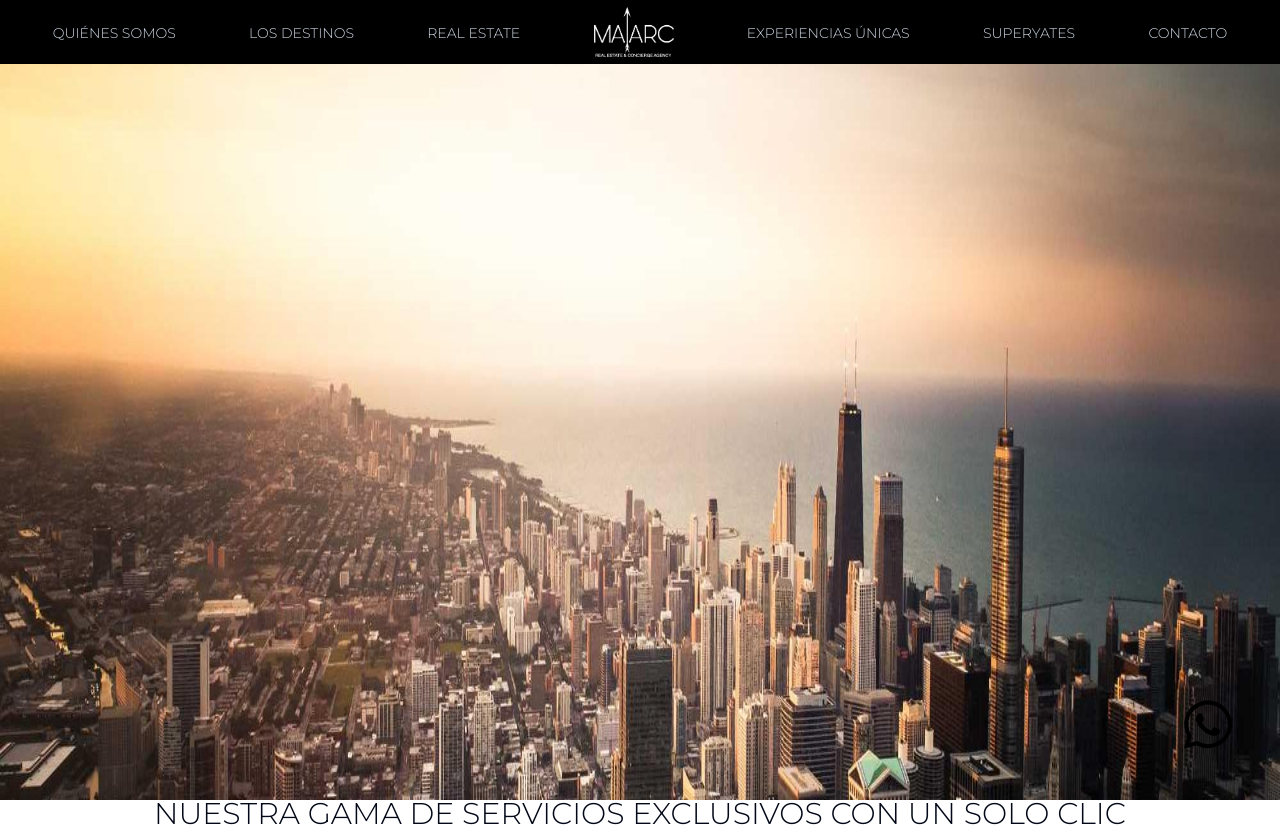
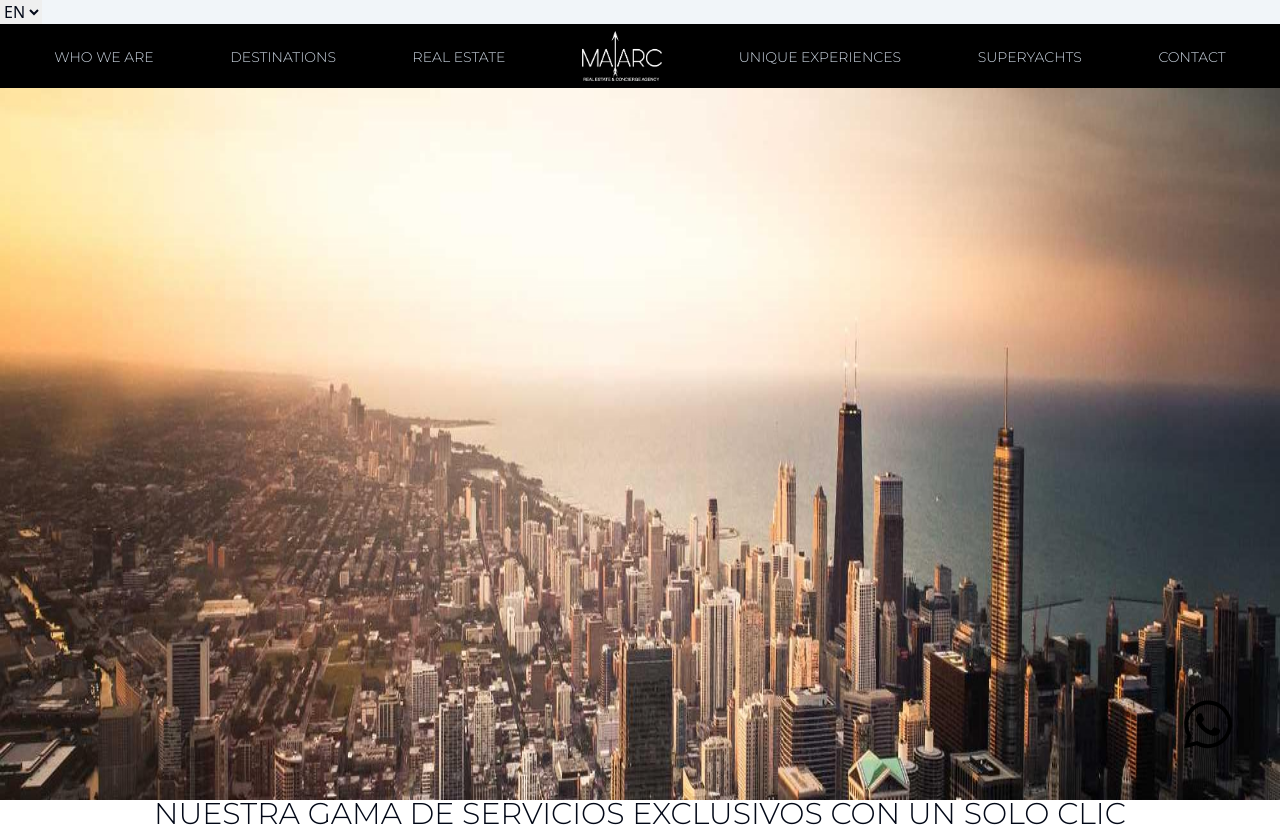
Before and after one commit to cristiancoppari/maiarc-next, a Next.js app: page / in a window 1280 px wide. Shown: the top 827 px of the page. Built offline with nearby package versions, Linux system fonts and the light colour scheme.

Commit message:
add lang

```diff
--- a/next.config.js
+++ b/next.config.js
@@ -1,4 +1,9 @@
 /** @type {import('next').NextConfig} */
-const nextConfig = {}
+const nextConfig = {
+  i18n: {
+    locales: ["en", "es"],
+    defaultLocale: "en",
+  },
+};
 
-module.exports = nextConfig
+module.exports = nextConfig;
--- a/src/components/Header/Header.tsx
+++ b/src/components/Header/Header.tsx
@@ -1,46 +1,30 @@
-"use client";
+import { useState, ChangeEvent } from "react";
 
+import { es } from "@/lang/es";
+import { en } from "@/lang/en";
+
+import { useRouter } from "next/router";
 import Image from "next/image";
 import Link from "next/link";
-import { useState } from "react";
+
 import { cn } from "@/lib/utils";
 import useDesktop from "@/hooks/useDesktop";
 import Burger from "@/components/Buttons/Burger/Burger";
 import logo from "@/assets/images/logo.png";
 
-const nav_links_left = [
-  {
-    label: "Quiénes somos",
-    href: "/",
-  },
-  {
-    label: "Los destinos",
-    href: "/destinos",
-  },
-  {
-    label: "Real Estate",
-    href: "/real-estate",
-  },
-];
-
-const nav_links_right = [
-  {
-    label: "Experiencias únicas",
-    href: "/experiencias-unicas",
-  },
-  {
-    label: "Superyates",
-    href: "/superyates",
-  },
-  {
-    label: "Contacto",
-    href: "/contacto",
-  },
-];
-
 function Header() {
   const [isMenuOpen, setIsMenuOpen] = useState(false);
   const [isDesktop] = useDesktop();
+
+  const router = useRouter();
+  const { locale } = router;
+
+  const t = locale === "es" ? es : en;
+
+  const changeLanguage = (e: ChangeEvent<HTMLSelectElement>) => {
+    const locale = e.target.value;
+    void router.push(router.pathname, router.asPath, { locale });
+  };
 
   const toggleMenu = () => {
     setIsMenuOpen(!isMenuOpen);
@@ -48,6 +32,12 @@ function Header() {
 
   return (
     <header className="header fixed left-0 top-0 z-10 w-full bg-black">
+      <div className="bg-slate-100">
+        <select onChange={changeLanguage} defaultValue={locale}>
+          <option value="es">ES</option>
+          <option value="en">EN</option>
+        </select>
+      </div>
       <div
         className={cn(
           "container mx-auto flex h-16 items-center justify-between p-4 md:justify-center",
@@ -76,7 +66,7 @@ function Header() {
             isMenuOpen && "bg-black",
           )}
         >
-          {nav_links_left.map((link) => {
+          {t.nav_links_left.map((link) => {
             return (
               <li className="p-4 text-center md:p-0" key={link.label}>
                 <Link
@@ -99,7 +89,7 @@ function Header() {
             </Link>
           )}
 
-          {nav_links_right.map((link) => {
+          {t.nav_links_right.map((link) => {
             return (
               <li className="p-4 text-center md:p-0" key={link.label}>
                 <Link
--- /dev/null
+++ b/src/lang/en.tsx
@@ -0,0 +1,30 @@
+export const en = {
+  nav_links_left: [
+    {
+      label: "Who we are",
+      href: "/",
+    },
+    {
+      label: "Destinations",
+      href: "/destinos",
+    },
+    {
+      label: "Real Estate",
+      href: "/real-estate",
+    },
+  ],
+  nav_links_right: [
+    {
+      label: "Unique Experiences",
+      href: "/experiencias-unicas",
+    },
+    {
+      label: "Superyachts",
+      href: "/superyates",
+    },
+    {
+      label: "Contact",
+      href: "/contacto",
+    },
+  ],
+};
--- /dev/null
+++ b/src/lang/es.tsx
@@ -0,0 +1,30 @@
+export const es = {
+  nav_links_left: [
+    {
+      label: "Quiénes somos",
+      href: "/",
+    },
+    {
+      label: "Los destinos",
+      href: "/destinos",
+    },
+    {
+      label: "Real Estate",
+      href: "/real-estate",
+    },
+  ],
+  nav_links_right: [
+    {
+      label: "Experiencias únicas",
+      href: "/experiencias-unicas",
+    },
+    {
+      label: "Superyates",
+      href: "/superyates",
+    },
+    {
+      label: "Contacto",
+      href: "/contacto",
+    },
+  ],
+};
```
